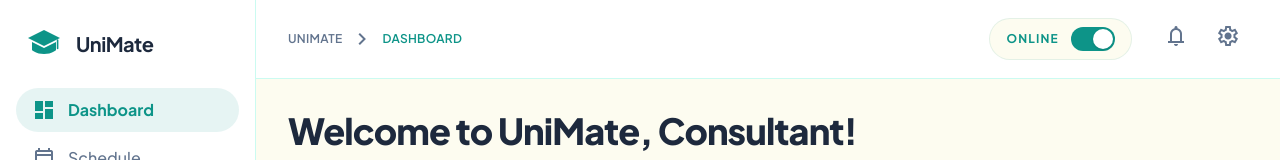
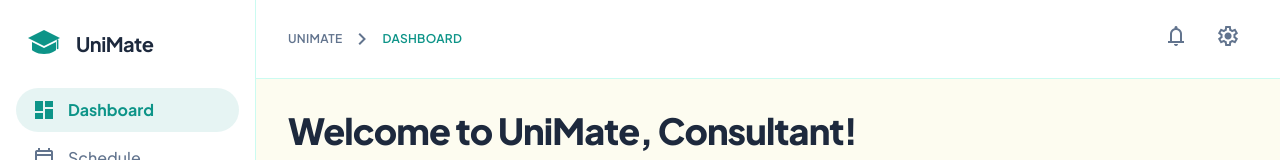
Before and after one commit to singharyan006/unimate, a Next.js app: page /consultant in a window 1280 px wide. Shown: the top 160 px of the page. Built offline with nearby package versions, Linux system fonts and the light colour scheme; no server answers.

Commit message:
fix: maintain the consistency of logo all across

```diff
--- a/components/consultant/Header.tsx
+++ b/components/consultant/Header.tsx
@@ -26,23 +26,7 @@ export function ConsultantHeader() {
                 </div>
             </div>
             <div className="flex items-center gap-6">
-                <div className="flex items-center gap-3 bg-secondary dark:bg-slate-800 px-4 py-2 rounded-full border border-primary/10">
-                    <span className="text-xs font-bold uppercase tracking-widest text-primary">
-                        Online
-                    </span>
-                    {/* Toggle Switch */}
-                    <button
-                        aria-checked="true"
-                        className="relative inline-flex h-6 w-11 shrink-0 cursor-pointer rounded-full border-2 border-transparent transition-colors duration-200 ease-in-out focus:outline-none bg-primary"
-                        role="switch"
-                        type="button"
-                    >
-                        <span
-                            aria-hidden="true"
-                            className="pointer-events-none inline-block h-5 w-5 transform rounded-full bg-white shadow ring-0 transition duration-200 ease-in-out translate-x-5"
-                        ></span>
-                    </button>
-                </div>
+
                 <div className="flex items-center gap-3">
                     <button className="p-2 hover:bg-secondary dark:hover:bg-slate-800 rounded-xl text-slate-500 dark:text-slate-400 transition-colors">
                         <span className="material-symbols-outlined">notifications</span>
```
